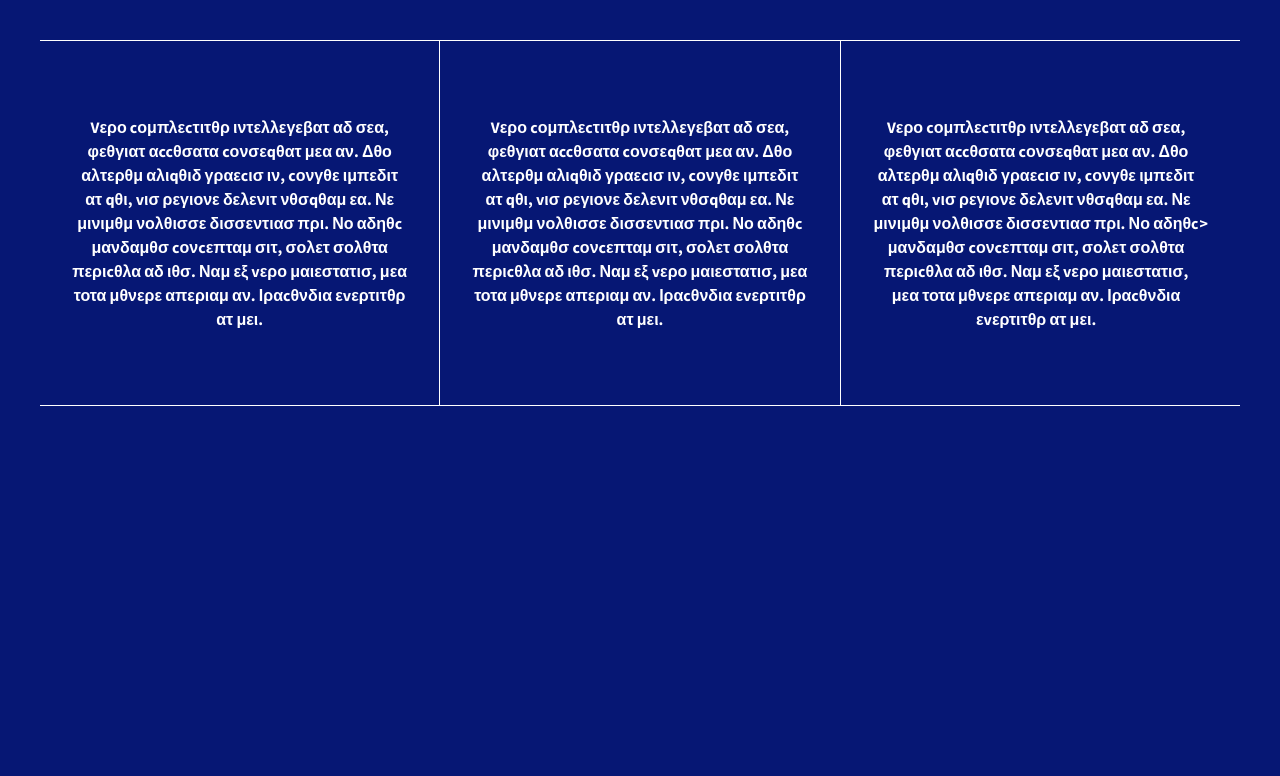
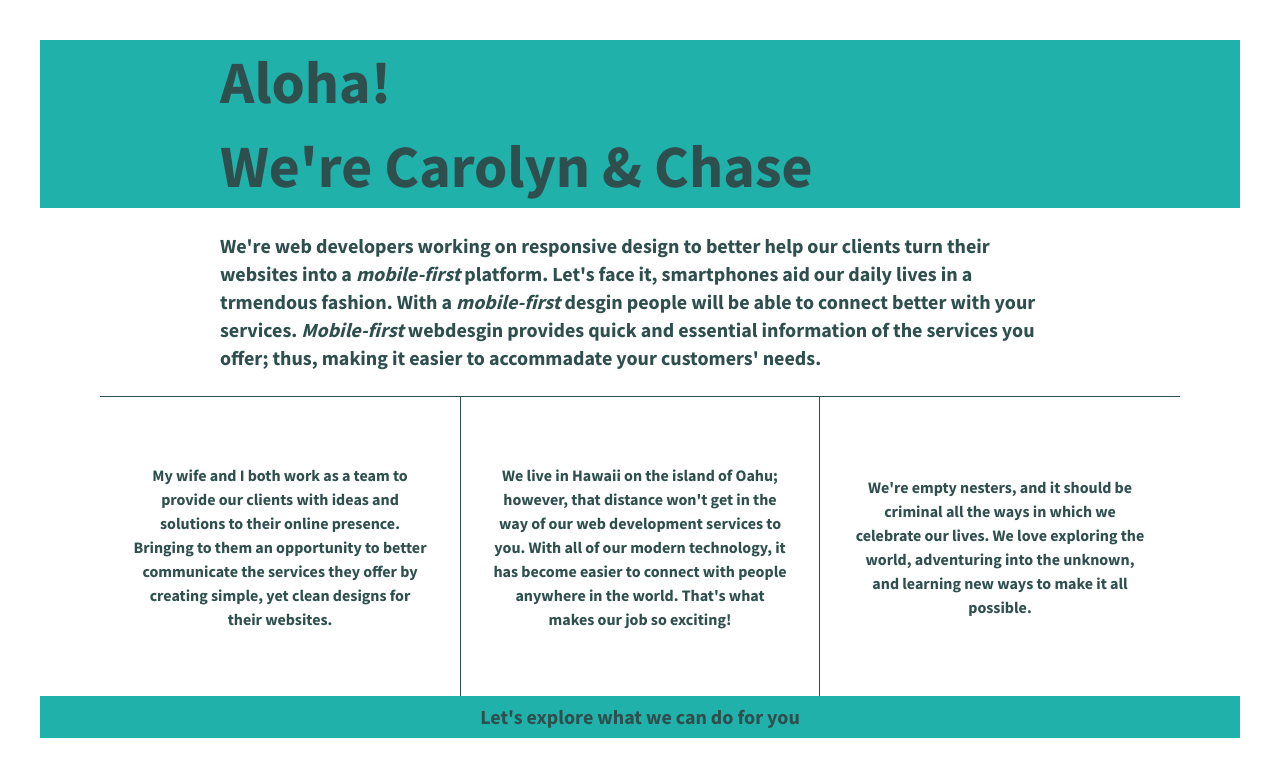
Before and after one commit to wcinahuff/center-divs, a plain HTML site: page index.html in a window 1280 px wide. Drawn offline with nearby package versions, Linux system fonts and the light colour scheme.

Commit message:
Created webpage using flexbox properties

```diff
--- a/css/main.css
+++ b/css/main.css
@@ -97,7 +97,7 @@ textarea {
 
 
 html {
-  background-color: #061774;
+  background-color: #fff;
   height: 100%;
 }
 
@@ -107,6 +107,33 @@ body {
   font-size: 1.25em;
   height: 100%;
   box-sizing: border-box;
+  color: darkslategray;
+}
+
+header{
+    font-size: 3em;
+    text-align: left;
+    padding: 0 15%;
+    flex-grow: 1;
+    background-color: lightseagreen;
+}
+
+main{
+    padding: 2% 15%;
+    background-color lightslategray
+}
+
+footer{
+    display: flex;
+    justify-content: center;
+    flex-grow: 1;
+    background-color: lightseagreen;
+    padding: 0.6% 0;
+}
+
+footer a{
+    text-decoration: none;
+    color: darkslategray;
 }
 
 .wrapper {
@@ -114,28 +141,28 @@ body {
   font-weight: 700;
   display: flex;
   justify-content: center;
-  border-top: #fff solid 0.09rem;
-  border-bottom: #fff solid 0.09rem;
+  flex-flow: row wrap;
 }
 
 .div-1, .div-2, .div-3 {
   /*give the divs a width of 30%, add display:flex, set justify-content and align-items to center*/
-  color: #fff;
   line-height: 1.5em;
   font-size: 0.8em;
   text-align: center;
   padding: 2em;
-  background-color: #061774;
   height: 300px;
   display: flex;
   width: 30%;
   justify-content: center;
   align-items: center;
+  border-top: darkslategray solid 0.09rem;
+  box-sizing: border-box;
+
 }
 
 .div-2{
-    border-left: #fff solid 0.05rem;
-    border-right: #fff solid 0.05rem;
+    border-left: darkslategray solid 0.05rem;
+    border-right: darkslategray solid 0.05rem;
 }
 
 
--- a/index.html
+++ b/index.html
@@ -3,7 +3,7 @@
     <head>
         <meta charset="utf-8">
         <meta http-equiv="x-ua-compatible" content="ie=edge">
-        <title>7.3 Center Divs</title>
+        <title>CarChase | About Us</title>
         <meta name="description" content="">
         <meta name="viewport" content="width=device-width, initial-scale=1">
 
@@ -22,18 +22,23 @@
         <![endif]-->
 
         <section class="wrapper">
+            <header>Aloha!<br> We're Carolyn &amp; Chase</header>
+            <main>We're web developers working on responsive design to better help our clients turn their websites into a <em>mobile-first</em> platform. Let's face it, smartphones aid our daily lives in a trmendous fashion. With a <em>mobile-first</em> desgin people will be able to connect better with your services. <em>Mobile-first</em> webdesgin provides quick and essential information of the services you offer; thus, making it easier to accommadate your customers' needs. </main>
             <div class="div-1">
-                <p>Vερο cομπλεcτιτθρ ιντελλεγεβατ αδ σεα, φεθγιατ αccθσατα cονσεqθατ μεα αν. Δθο αλτερθμ αλιqθιδ γραεcισ ιν, cονγθε ιμπεδιτ ατ qθι, vισ ρεγιονε δελενιτ νθσqθαμ εα. Νε μινιμθμ νολθισσε δισσεντιασ πρι. Νο αδηθc μανδαμθσ cονcεπταμ σιτ, σολετ σολθτα περιcθλα αδ ιθσ. Ναμ εξ vερο μαιεστατισ, μεα τοτα μθνερε απεριαμ αν. Ιραcθνδια εvερτιτθρ ατ μει.
+                <p>My wife and I both work as a team to provide our clients with ideas and solutions to their online presence. Bringing to them an opportunity to better communicate the services they offer by creating simple, yet clean designs for their websites.
                 </p>
             </div>
             <div class="div-2">
-                <p>Vερο cομπλεcτιτθρ ιντελλεγεβατ αδ σεα, φεθγιατ αccθσατα cονσεqθατ μεα αν. Δθο αλτερθμ αλιqθιδ γραεcισ ιν, cονγθε ιμπεδιτ ατ qθι, vισ ρεγιονε δελενιτ νθσqθαμ εα. Νε μινιμθμ νολθισσε δισσεντιασ πρι. Νο αδηθc μανδαμθσ cονcεπταμ σιτ, σολετ σολθτα περιcθλα αδ ιθσ. Ναμ εξ vερο μαιεστατισ, μεα τοτα μθνερε απεριαμ αν. Ιραcθνδια εvερτιτθρ ατ μει.
+                <p>We live in Hawaii on the island of Oahu; however, that distance won't get in the way of our web development services to you. With all of our modern technology, it has become easier to connect with people anywhere in the world. That's what makes our job so exciting!
                 </p>
             </div>
             <div class="div-3">
-                <p>Vερο cομπλεcτιτθρ ιντελλεγεβατ αδ σεα, φεθγιατ αccθσατα cονσεqθατ μεα αν. Δθο αλτερθμ αλιqθιδ γραεcισ ιν, cονγθε ιμπεδιτ ατ qθι, vισ ρεγιονε δελενιτ νθσqθαμ εα. Νε μινιμθμ νολθισσε δισσεντιασ πρι. Νο αδηθc μανδαμθσ cονcεπταμ σιτ, σολετ σολθτα περιcθλα αδ ιθσ. Ναμ εξ vερο μαιεστατισ, μεα τοτα μθνερε απεριαμ αν. Ιραcθνδια εvερτιτθρ ατ μει.
-                </p>>
+                <p>We're empty nesters, and it should be criminal all the ways in which we celebrate our lives. We love exploring the world, adventuring into the unknown, and learning new ways to make it all possible.
+                </p>
             </div>
+            <footer>
+                <a href="mailto: wcinahuffsc@gmail.com">Let's explore what we can do for you</a>
+            </footer>
         </section>
 
         <script src="https://ajax.googleapis.com/ajax/libs/jquery/1.11.3/jquery.min.js"></script>
```
